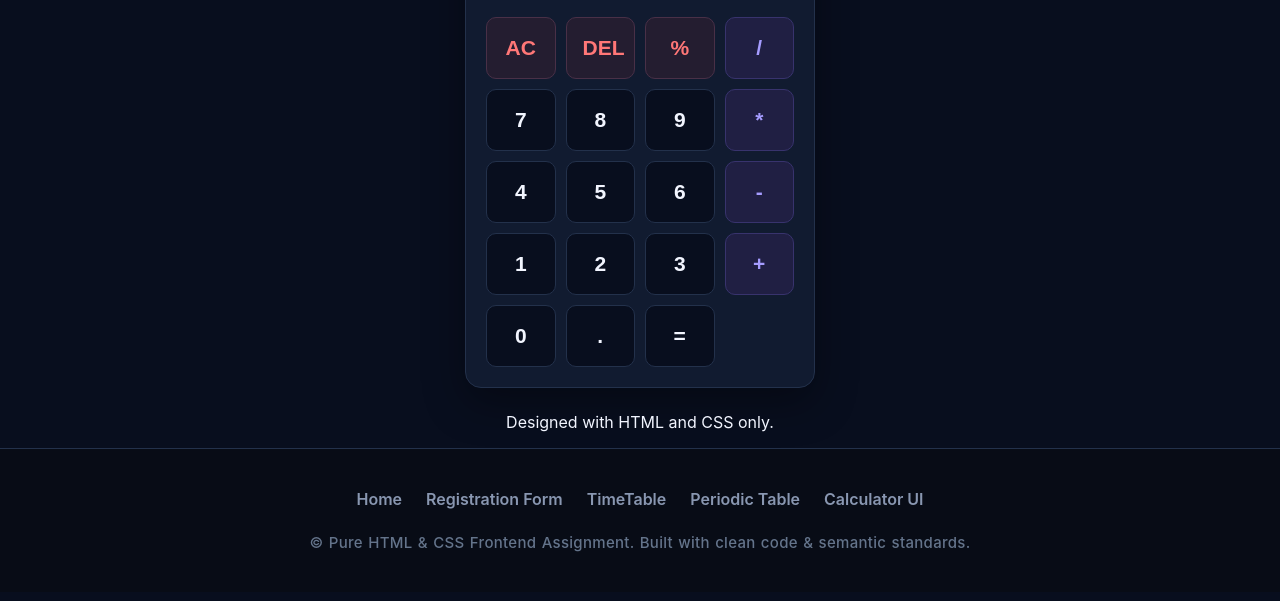
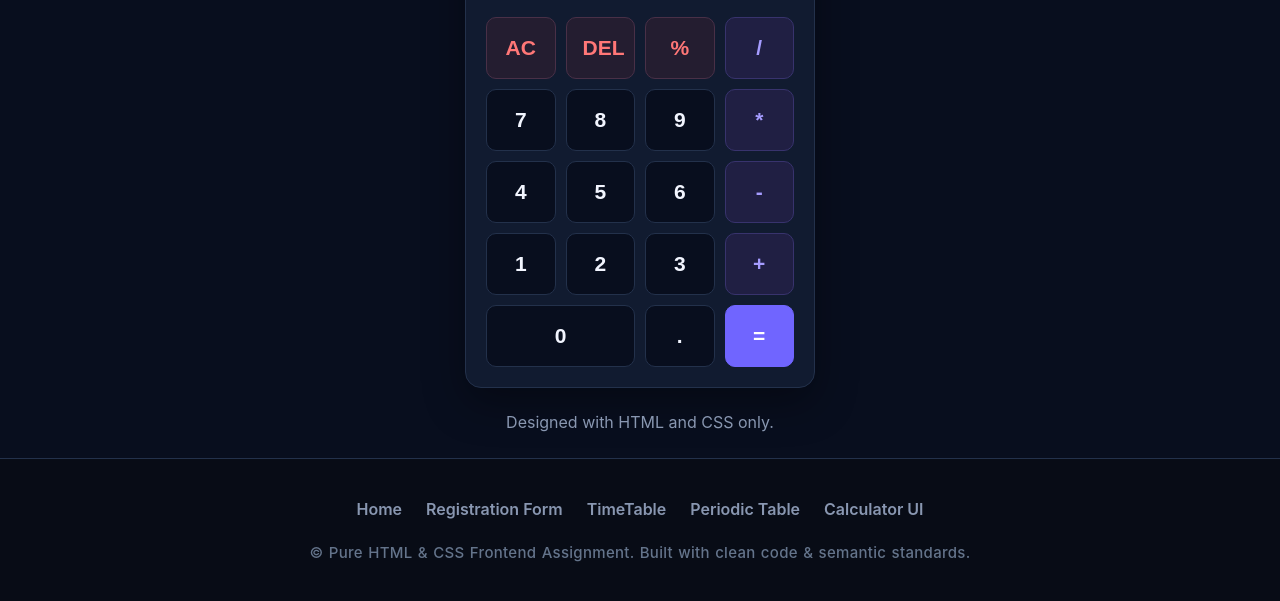
Before and after one commit to MuzzammilAhmed3/Web-Design-Projects, a plain HTML site: page Projects/calculator.html in a window 1280 px wide. Shown: the part 411-1012 px from the top of the page. Drawn offline with Linux system fonts and the light colour scheme.

Commit message:
CSS Complete

```diff
--- a/Css/style.css
+++ b/Css/style.css
@@ -757,3 +757,25 @@ a {
   color: white;
   background: var(--primary);
 }
+
+.btn.equals {
+  color: white;
+  background: var(--primary);
+  border-color: var(--primary);
+}
+
+.btn.equals:hover {
+  background: var(--primary-hover);
+  border-color: var(--primary-hover);
+}
+
+.btn.zero {
+  grid-column: span 2;
+}
+
+.calculator-note {
+  color: var(--muted);
+  font-size: 16px;
+  margin-bottom: var(--space-sm);
+  text-align: center;
+}
```
